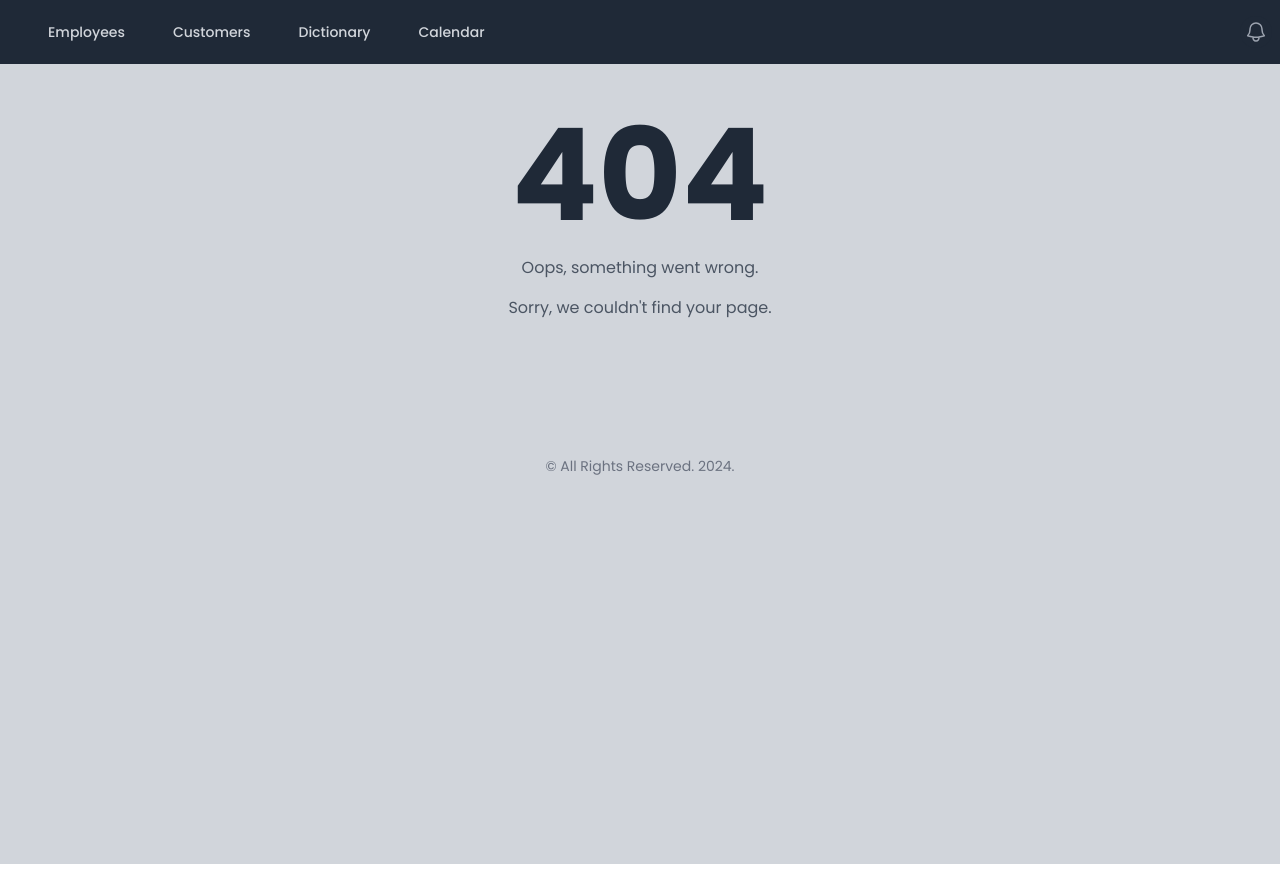
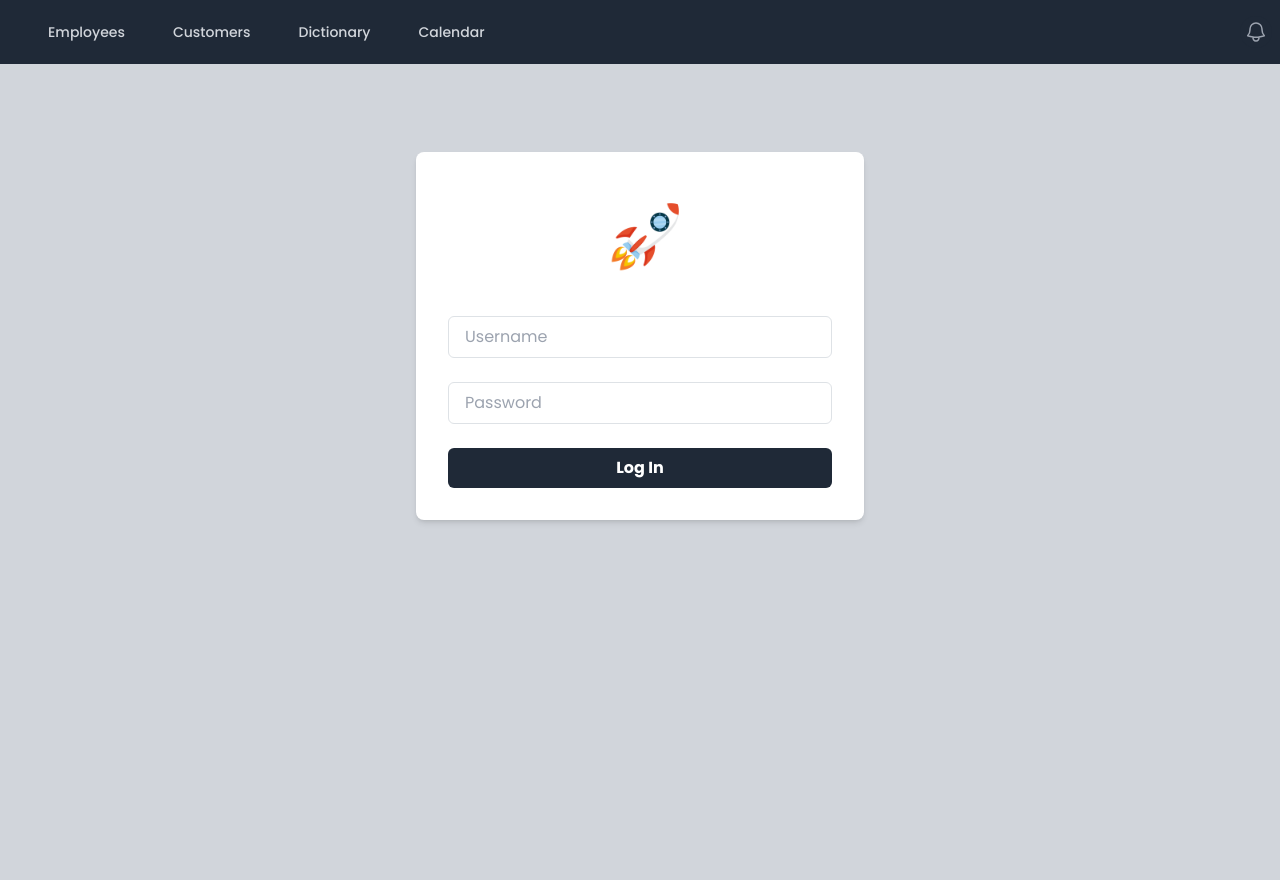
Before and after one commit to shoaibulhaque/React, a React (Create React App) app: page /login in a window 1280 px wide. Before the commit this address had no page. Built offline with nearby package versions, Linux system fonts and the light colour scheme.

Commit message:
Add the login page

```diff
--- a/src/App.js
+++ b/src/App.js
@@ -12,6 +12,7 @@ import Dictionary from "./pages/Dictionary";
 import Definition from "./pages/Definition";
 import NotFound from "./components/NotFound";
 import Customer from "./pages/Customer";
+import Login from "./pages/Login";
 
 function App() {
   return (
@@ -30,6 +31,7 @@ function App() {
             <Route path="/dictionary/:search" element={<Definition />} />
             <Route path="/customers" element={<Customers />} />
             <Route path="/customers/:id" element={<Customer />} />
+            <Route path="/login" element={<Login />} />
             <Route path="/404" element={<NotFound />} />
             <Route path="*" element={<NotFound show="visually-hidden" />} />
           </Routes>
--- a/src/pages/Customer.js
+++ b/src/pages/Customer.js
@@ -38,7 +38,10 @@ export default function Customer() {
       if (response.status === 404) {
         setNotFound(true);
         return;
+      } else if (response.status === 401) {
+        navigate("/login");
       }
+
       const data = await response.json();
       setCustomer(data.customer);
       setTempCustomer(data.customer);
--- a/src/pages/Customers.js
+++ b/src/pages/Customers.js
@@ -1,15 +1,19 @@
 import { useEffect, useState } from "react";
-import { json, Link } from "react-router-dom";
+import { json, Link, useNavigate } from "react-router-dom";
 import { baseURL } from "../shared";
 import { AddCustomer } from "../components/AddCustomer";
 
 export default function Customers() {
   const [customers, setCustomers] = useState();
+  const navigate = useNavigate();
 
   useEffect(() => {
-    console.log("Fetching...");
     fetch(baseURL + "api/customers/") // consuming data from the backend
       .then((response) => {
+        if (response.status === 401) {
+          navigate("/login");
+        }
+
         return response.json();
       })
       .then((data) => {
--- /dev/null
+++ b/src/pages/Login.js
@@ -0,0 +1,59 @@
+import { useState } from "react";
+
+export default function Login() {
+  const [username, setUserName] = useState("");
+  const [password, setPassword] = useState("");
+
+  function login() {}
+
+  return (
+    <div className="min-h-screen flex flex-col items-center pt-20">
+      <form
+        className="bg-white p-8 rounded-lg shadow-md w-full max-w-md"
+        id="customer"
+        onSubmit={(e) => {
+          e.preventDefault();
+        }}
+      >
+        <div className="flex justify-center mb-8">
+          {/* Replace with your actual logo */}
+          <img
+            className="object-cover h-[100px] w-[100px] block mx-auto rounded-full sm:mx-0 sm:shrink-0"
+            src="/rocket.png"
+            alt="Rocket"
+          />
+        </div>
+        <div className="mb-4">
+          <input
+            id="Username"
+            type="text"
+            value={username}
+            placeholder="Username"
+            className="w-full px-3 py-2 border border-gray-300 rounded-md focus:outline-none focus:ring-2 focus:ring-gray-500"
+            onChange={(e) => {
+              setUserName(e.target.value);
+            }}
+          />
+        </div>
+        <div className="mb-6">
+          <input
+            id="password"
+            type="password"
+            value={password}
+            placeholder="Password"
+            className="w-full px-3 py-2 border border-gray-300 rounded-md focus:outline-none focus:ring-2 focus:ring-gray-500"
+            onChange={(e) => {
+              setPassword(e.target.value);
+            }}
+          />
+        </div>
+        <button
+          type="submit"
+          className="w-full bg-gray-800 hover:bg-gray-700 text-white font-bold py-2 px-4 rounded"
+        >
+          Log In
+        </button>
+      </form>
+    </div>
+  );
+}
```
Also changed, not shown: public/rocket.png (added), 1 other file (tests, documents, lock files or other folders).
